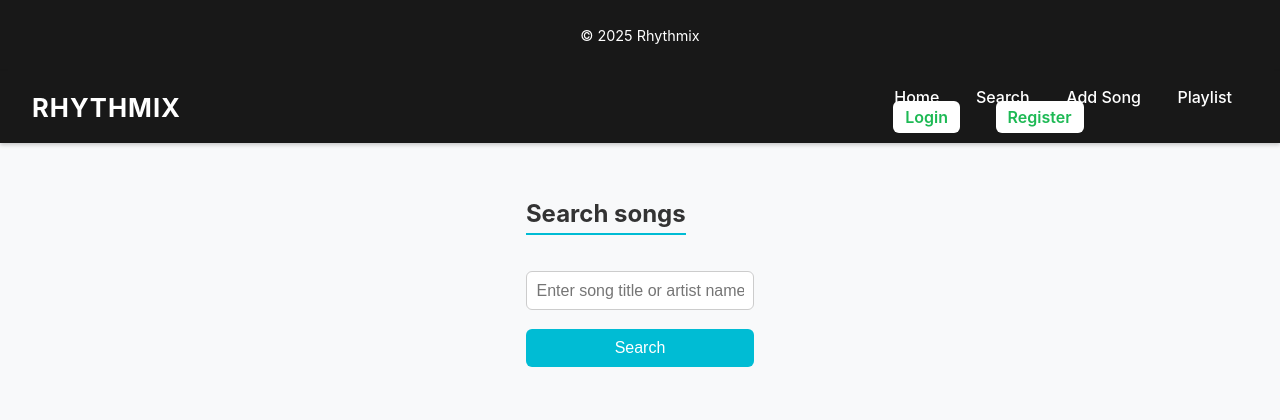
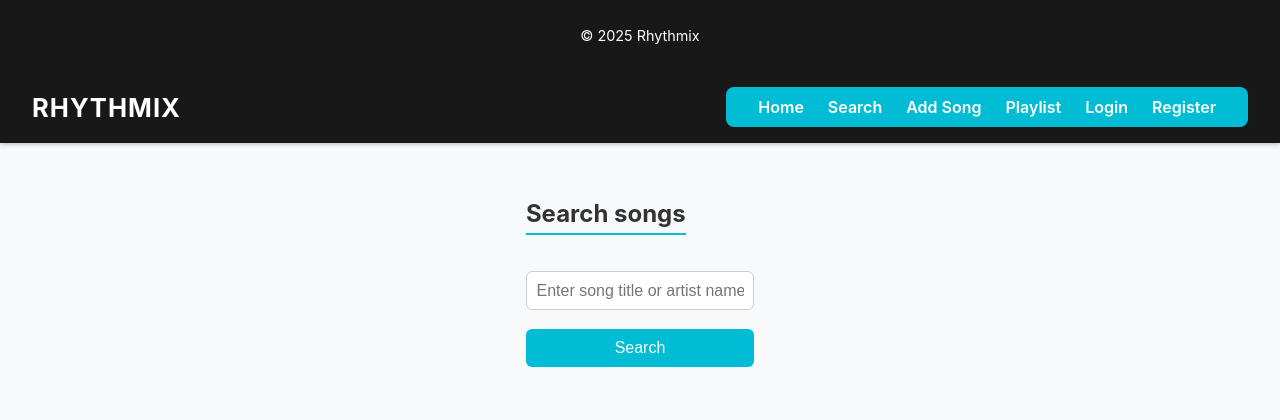
Before and after one commit to FinleyClapper/DB-Managemnt-Term-Project, a Flask app: page /search in a window 1280 px wide. Shown: the top 420 px of the page. Run offline with Flask 3, Linux system fonts and the light colour scheme; parts of the project's set-up code (start-up, migrations or seed data) failed here and were passed over.

Commit message:
Fixed jinja2 error in login and register, while fixed navbar styling

```diff
--- a/frontend/static/style.css
+++ b/frontend/static/style.css
@@ -41,9 +41,9 @@ nav a:hover {
 
 .navbar {
     display: flex;
+    align-items: center;
     justify-content: space-between;
-    align-items: center;
-    background-color: #1db954;
+    background-color: #00bcd4;
     padding: 10px 20px;
     border-radius: 8px;
 }
@@ -51,26 +51,24 @@ nav a:hover {
 .navbar a {
     color: white;
     text-decoration: none;
-    margin: 0 10px;
-    font-weight: 500;
+    margin: 0 12px;
+    font-weight: 600;
+    transition: color 0.2s ease, background-color 0.2s ease;
 }
 
 .navbar a:hover {
-    text-decoration: underline;
+    color: #191414; /* Dark Spotify background on hover */
+}
+
+.nav-links, .nav-auth {
+    display: flex;
+    align-items: center;
 }
 
 .nav-auth a {
-    margin-left: 15px;
-    background-color: #fff;
-    color: #1db954;
-    padding: 6px 12px;
-    border-radius: 6px;
-    font-weight: 600;
+    margin-left: 12px;
 }
 
-.nav-auth a:hover {
-    background-color: #e9e9e9;
-}
 
 /*-------------- Main Content ----------------*/
 main {
--- a/frontend/templates/base.html
+++ b/frontend/templates/base.html
@@ -11,13 +11,14 @@
 <body>
     <header>
         <h1>RHYTHMIX</h1>
-        <nav>
+        <nav class="navbar">
+            <div class="nav-links">
             <a href="{{ url_for('index') }}">Home</a>
             <!--COMMENTING THIS PART OUT BECAUSE    -->
             <a href="{{ url_for('search') }}">Search</a>
             <a href="{{ url_for('add_song') }}">Add Song</a>
             <a href="{{ url_for('playlist') }}">Playlist</a>
-
+            </div>
             <div class="nav-auth">
                 <a href="{{ url_for('login') }}">Login</a>
                 <a href="{{ url_for('register') }}">Register</a>
--- a/frontend/templates/register.html
+++ b/frontend/templates/register.html
@@ -1,4 +1,4 @@
-{% extends "base.html" }
+{% extends "base.html" %}
 
 {% block content %}
 <div class="auth-container">
```
Also changed, not shown: frontend/templates/login.html (+8 -5 lines).
